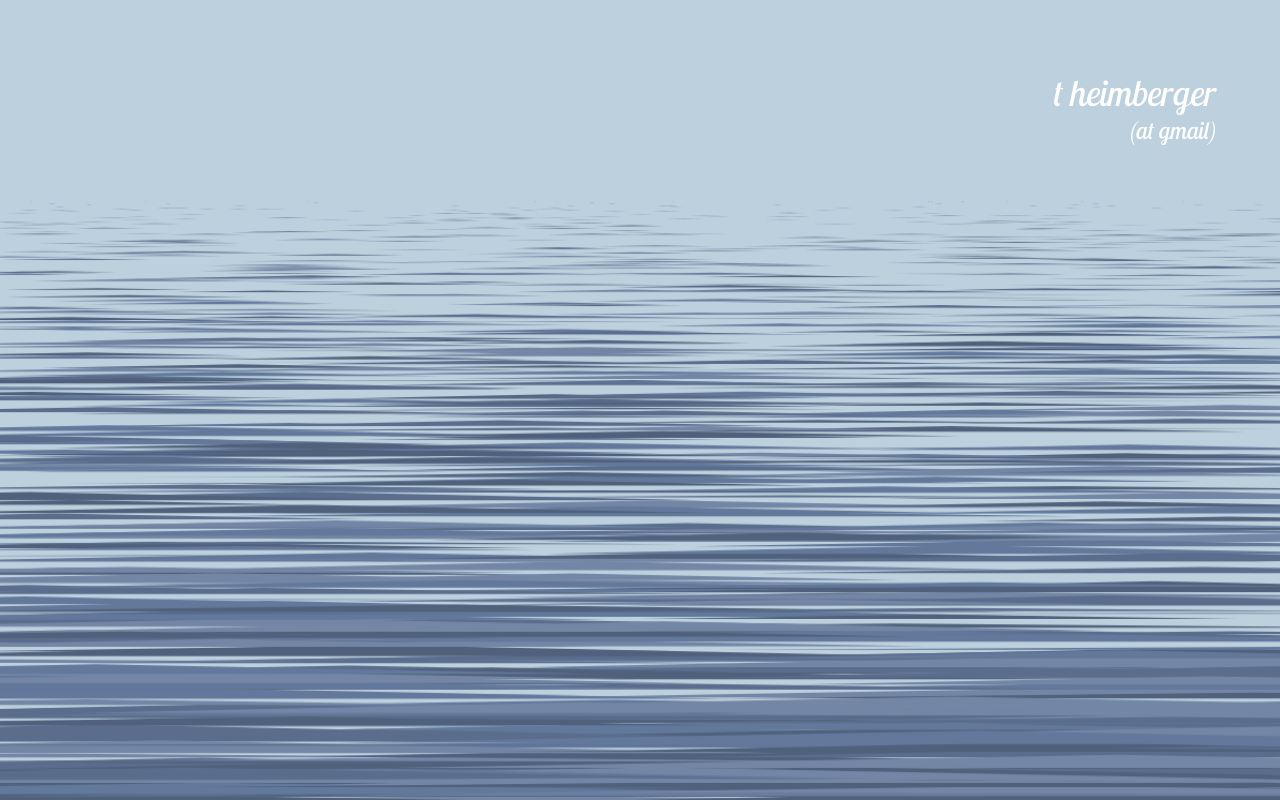
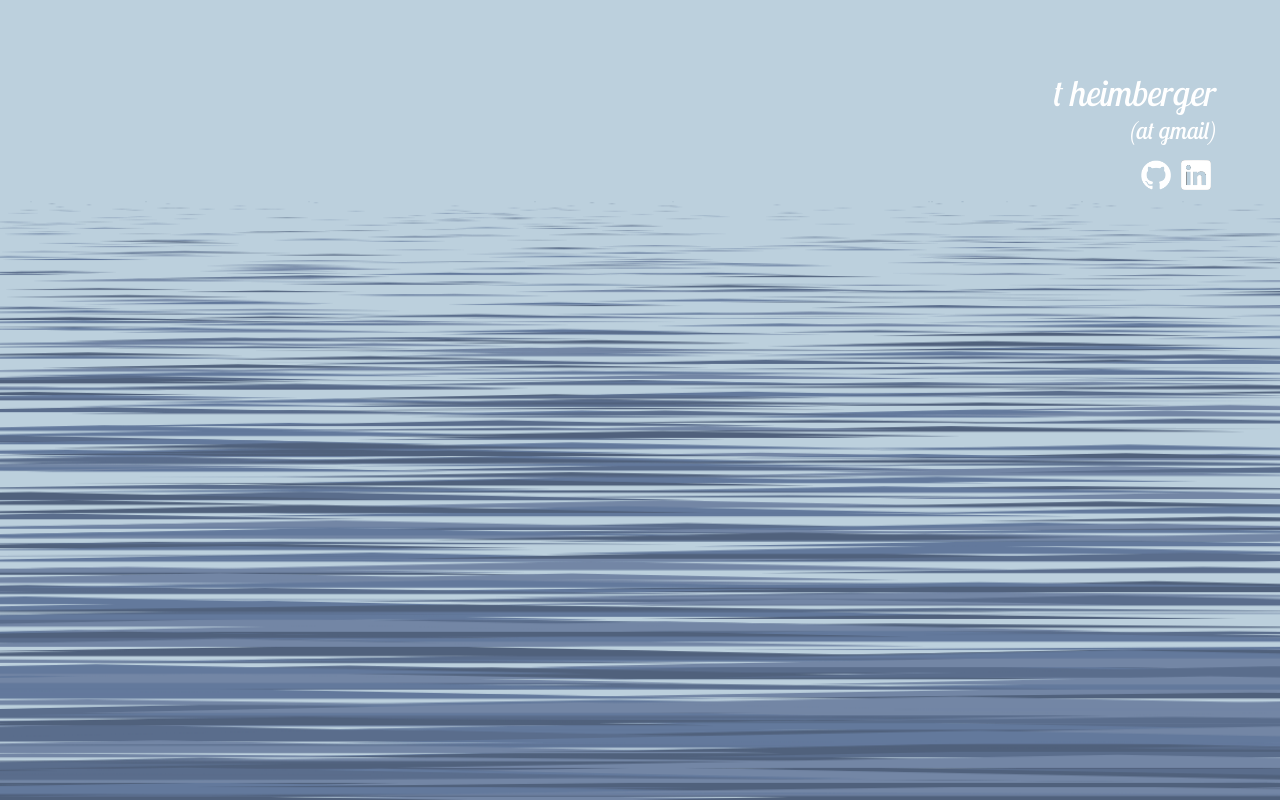
Before and after one commit to theimberger/portfolio, a React (Create React App) app: page / in a window 1280 px wide. Built offline with nearby package versions, Linux system fonts and the light colour scheme.

Commit message:
Update font refs, hide more work button

```diff
--- a/public/index.html
+++ b/public/index.html
@@ -22,7 +22,9 @@
       work correctly both with client-side routing and a non-root public URL.
       Learn how to configure a non-root public URL by running `npm run build`.
     -->
-    <link href="https://fonts.googleapis.com/css?family=Lobster+Two:400i|Open+Sans&display=swap" rel="stylesheet">
+    <link rel="preconnect" href="https://fonts.googleapis.com">
+    <link rel="preconnect" href="https://fonts.gstatic.com" crossorigin>
+    <link href="https://fonts.googleapis.com/css2?family=Lobster+Two:ital,wght@0,400;0,700;1,400;1,700&display=swap" rel="stylesheet">
 
     <title>heimberger | projects</title>
   </head>
--- a/src/components/contact.js
+++ b/src/components/contact.js
@@ -12,7 +12,7 @@
 		<div id='extra-links'>
 			<a href='https://github.com/theimberger'><img src={ ghImg } /></a>
 			<a href='https://www.linkedin.com/in/thomas-heimberger/'><img src={ liImg } /></a>
-			<button onClick={toggleProjects(!projectsVisible)}>see some work</button>
+			{/* <button onClick={toggleProjects(!projectsVisible)}>see some work</button> */}
 		</div>
 	</section>
 )
--- a/src/index.css
+++ b/src/index.css
@@ -26,6 +26,7 @@
   font-family: 'Lobster Two', cursive;
   margin: 0;
   font-weight: normal;
+  font-style: italic;
 }
 
 p {
@@ -72,7 +73,7 @@
 #extra-links img, #extra-links button {
   margin: 15px 5px;
   height: 30px;
-  opacity: 0;
+  /* opacity: 0; */
   transition: opacity 3s;
   cursor: pointer;
 }
@@ -100,6 +101,7 @@
 
 .email p {
   font-family: 'Lobster Two', cursive;
+  font-style: italic;
 }
 
 main {
```
